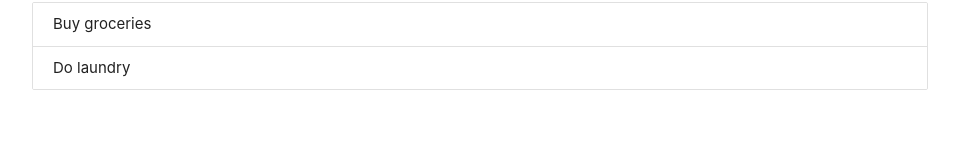
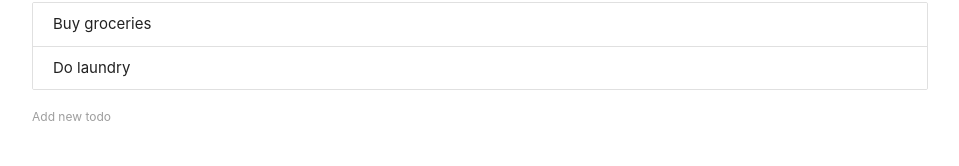
Before and after one commit to kayladuffy/todomanager, a React (Create React App) app: page / in a window 1280 px wide. Shown: the part 134-300 px from the top of the page, without its empty margins (160-1119 px from the left). Built offline with nearby package versions, Linux system fonts and the light colour scheme.

Commit message:
created onClick/eventHandlers ; add remove todo

```diff
--- /dev/null
+++ b/src/AddTodo.js
@@ -0,0 +1,28 @@
+import React, { Component } from 'react'
+
+class AddTodo extends Component {
+    state = {
+        content: ''
+    }
+    handleChange = (e) => {
+        this.setState({
+            content: e.target.value
+        })
+    }
+    handleSubmite = (e) => {
+        e.preventDefault();
+        this.props.addTodo(this.state);
+    }
+    render(){
+        return(
+            <div>
+                <form onSubmit={this.handleSubmit}>
+                    <label>Add new todo</label>
+                    <input type="text" onChange={this.handleChange} />
+                </form>
+            </div>
+        )
+    }
+}
+
+export default AddTodo
--- a/src/App.js
+++ b/src/App.js
@@ -1,5 +1,7 @@
 import React, { Component } from 'react';
 import Todos from './components/Todos';
+import AddTodo from './AddTodo'
+
 
 
 class App extends Component {
@@ -17,11 +19,19 @@
       todos
     })
   }
+  addTodo = (todo) => {
+    todo.id = Math.random();
+    let todos = [...this.state.todos, todo];
+    this.setState({
+      todos
+    })
+  }
   render() {
     return (
       <div className="todo-app container">
         <h1 className="center pink-text">Todo's</h1>
         <Todos todos={this.state.todos} deleteTodo={this.deleteTodo}/>
+        <AddTodo addTodo={this.addTodo} />
       </div>
     );
   }
```
